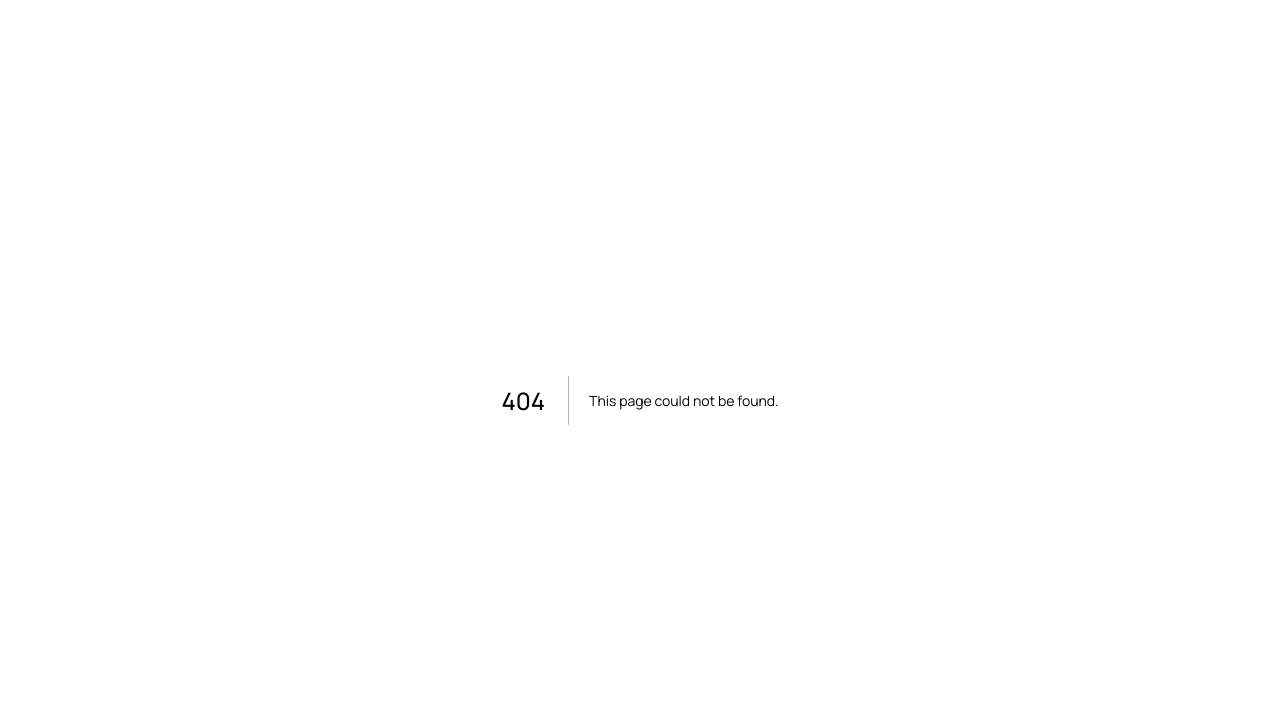
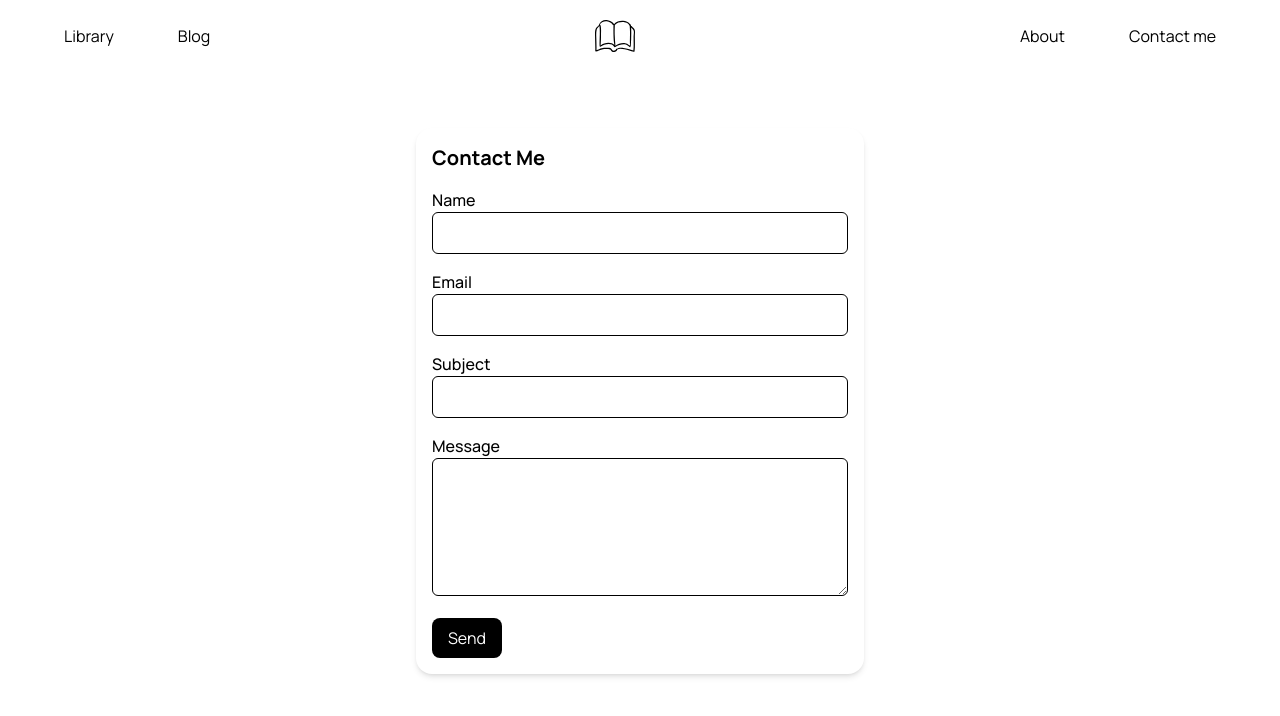
Before and after one commit to ktlz/books-garden, a Next.js app: page /contact-me in a window 1280 px wide. Before the commit this address had no page. Shown: the top 716 px of the page. Built offline with nearby package versions, Linux system fonts and the light colour scheme.

Commit message:
contact me form

```diff
--- /dev/null
+++ b/app/contact-me/page.tsx
@@ -0,0 +1,10 @@
+import { Navbar, ForYouPanel, Browse, ContactForm } from "@/components";
+
+export default function Home() {
+  return (
+    <main className="overflow-hidden h-screen">
+      <Navbar />
+      <ContactForm />
+    </main>
+  );
+}
--- /dev/null
+++ b/components/ContactForm.tsx
@@ -0,0 +1,109 @@
+"use client";
+
+import { useForm } from "react-hook-form";
+import { zodResolver } from "@hookform/resolvers/zod";
+import { z } from "zod";
+import { useState } from "react";
+import axios from "axios";
+
+const schema = z.object({
+  name: z.string().min(2, "Name is too short"),
+  email: z.string().email("Invalid email address"),
+  subject: z.string().min(2, "Subject is required"),
+  message: z.string().min(20, "Message should be more detailed"),
+});
+
+type ContactFormData = z.infer<typeof schema>;
+
+export default function ContactForm() {
+  const [submitted, setSubmitted] = useState(false);
+  const [error, setError] = useState("");
+
+  const {
+    register,
+    handleSubmit,
+    formState: { errors, isSubmitting },
+    reset,
+  } = useForm<ContactFormData>({
+    resolver: zodResolver(schema),
+  });
+
+  const onSubmit = async (data: ContactFormData) => {
+    setError("");
+    try {
+      await axios.post("https://formspree.io/f/mwpqlonq", data, {
+        headers: {
+          Accept: "application/json",
+        },
+      });
+      setSubmitted(true);
+      reset();
+    } catch (err) {
+      console.error(err);
+      setError("Something went wrong. Please try again later.");
+    }
+  };
+
+  return (
+    <div className="max-w-md mx-auto p-4 bg-white rounded-2xl shadow-md mt-32">
+      <h2 className="text-xl font-bold mb-4">Contact Me</h2>
+      {submitted && (
+        <div className="mb-4 text-green-600">
+          Thank you! Your message has been sent 💌
+        </div>
+      )}
+      {error && <div className="mb-4 text-red-600">{error}</div>}
+      <form onSubmit={handleSubmit(onSubmit)} className="space-y-4">
+        <div>
+          <label className="block font-medium">Name</label>
+          <input
+            {...register("name")}
+            className="w-full border p-2 rounded-md"
+          />
+          {errors.name && (
+            <p className="text-red-500 text-sm">{errors.name.message}</p>
+          )}
+        </div>
+        <div>
+          <label className="block font-medium">Email</label>
+          <input
+            type="email"
+            {...register("email")}
+            className="w-full border p-2 rounded-md"
+          />
+          {errors.email && (
+            <p className="text-red-500 text-sm">{errors.email.message}</p>
+          )}
+        </div>
+        <div>
+          <label className="block font-medium">Subject</label>
+          <input
+            {...register("subject")}
+            className="w-full border p-2 rounded-md"
+          />
+          {errors.subject && (
+            <p className="text-red-500 text-sm">{errors.subject.message}</p>
+          )}
+        </div>
+        <div>
+          <label className="block font-medium">Message</label>
+          <textarea
+            {...register("message")}
+            className="w-full border p-2 rounded-md"
+            rows={5}
+          />
+          {errors.message && (
+            <p className="text-red-500 text-sm">{errors.message.message}</p>
+          )}
+        </div>
+        <button
+          type="submit"
+          disabled={isSubmitting}
+          className="bg-black text-white px-4 py-2 rounded-lg hover:bg-gray-800 transition"
+        >
+          Send
+        </button>
+      </form>
+    </div>
+  );
+}
--- a/components/index.ts
+++ b/components/index.ts
@@ -8,6 +8,7 @@ import Carousel from "./Carousel";
 import Browse from "./Browse";
 import StarRating from "./StarRating";
 import BookSmall from "./BookSmall";
+import ContactForm from "./ContactForm";
 
 export {
   Navbar,
@@ -20,4 +21,5 @@ export {
   Browse,
   StarRating,
   BookSmall,
+  ContactForm,
 };
--- a/package.json
+++ b/package.json
@@ -11,11 +11,15 @@
     "test:watch": "jest --watch"
   },
   "dependencies": {
+    "@hookform/resolvers": "^5.1.1",
+    "axios": "^1.10.0",
     "next": "15.3.2",
     "postcss": "^8.5.3",
     "react": "^19.0.0",
     "react-dom": "^19.0.0",
-    "react-icons": "^5.5.0"
+    "react-hook-form": "^7.60.0",
+    "react-icons": "^5.5.0",
+    "zod": "^4.0.5"
   },
   "devDependencies": {
     "@eslint/eslintrc": "^3",
```
Also changed, not shown: 1 other file (tests, documents, lock files or other folders).
